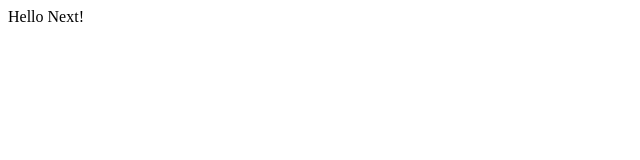
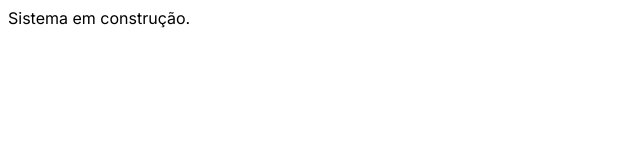
Before and after one commit to pedrovmartinsc/acme-dash-next.js, a Next.js app: page / in a window 1280 px wide. Shown: the top 160 px of the page, without its empty margins (0-640 px from the left). Built offline with nearby package versions, Linux system fonts and the light colour scheme.

Commit message:
concertando fonts.ts

```diff
--- a/app/layout.js
+++ /dev/null
@@ -1,12 +0,0 @@
-export const metadata = {
-  title: 'Next.js',
-  description: 'Generated by Next.js',
-}
-
-export default function RootLayout({ children }) {
-  return (
-    <html lang="en">
-      <body>{children}</body>
-    </html>
-  )
-}
--- a/app/page.js
+++ /dev/null
@@ -1,3 +0,0 @@
-export default function Page(){
-   return 'Hello Next!';
-}
--- /dev/null
+++ b/src/app/layout.tsx
@@ -0,0 +1,17 @@
+import type {Metadata} from 'next';
+import {inter} from './ui/fonts';
+export const metadata: Metadata = {
+  title : 'ACME'
+
+
+}
+
+export default function RootLayout({children}: {children: React.ReactNode}){
+  return (
+    <html lang='pt-BR'>
+      <body className={inter.className}>
+        {children}
+      </body>
+    </html>
+  );
+}
--- /dev/null
+++ b/src/app/page.tsx
@@ -0,0 +1,3 @@
+export default function Page(){
+  return 'Sistema em construção.';
+};
--- a/src/app/ui/fonts.ts
+++ b/src/app/ui/fonts.ts
@@ -1 +1,5 @@
 import {Inter} from 'next/font/google';
+
+export const inter = Inter({
+  subsets:["latin"]
+})
```
Also changed, not shown: next-env.d.ts (added).
